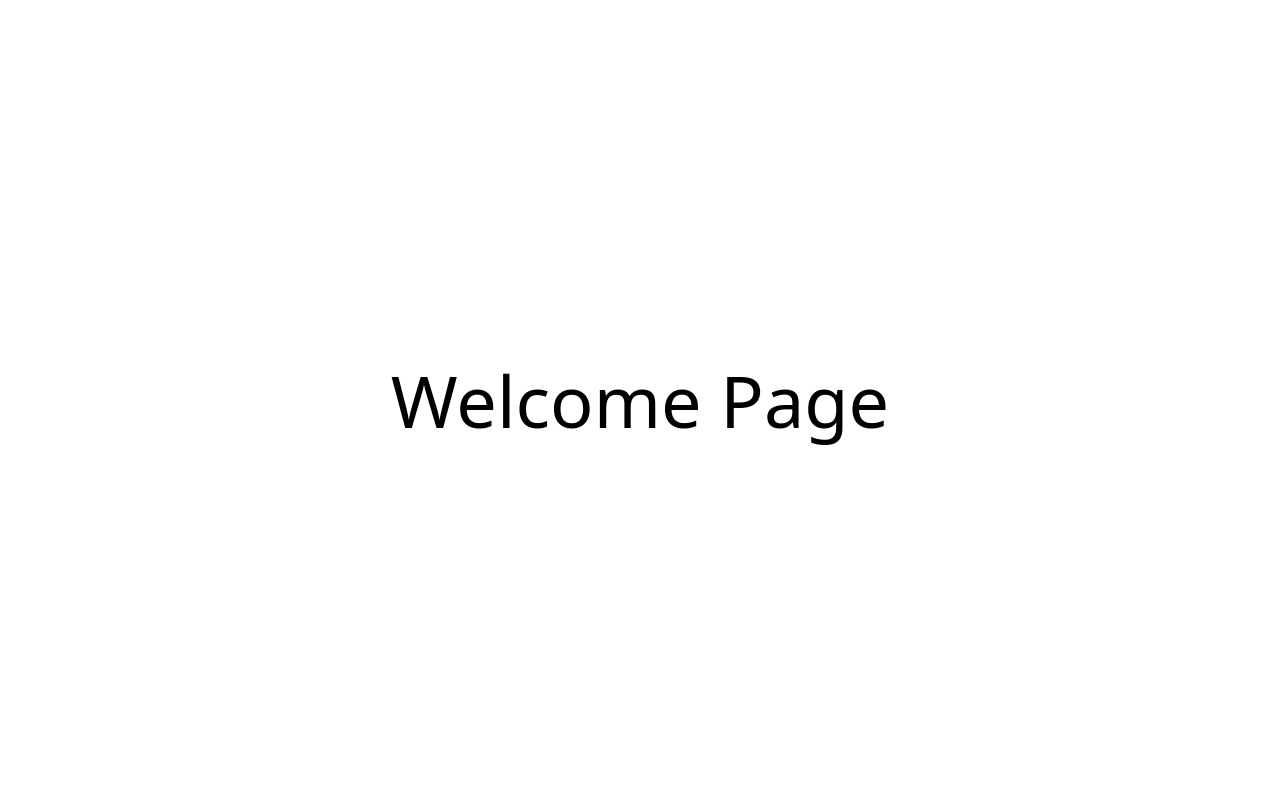
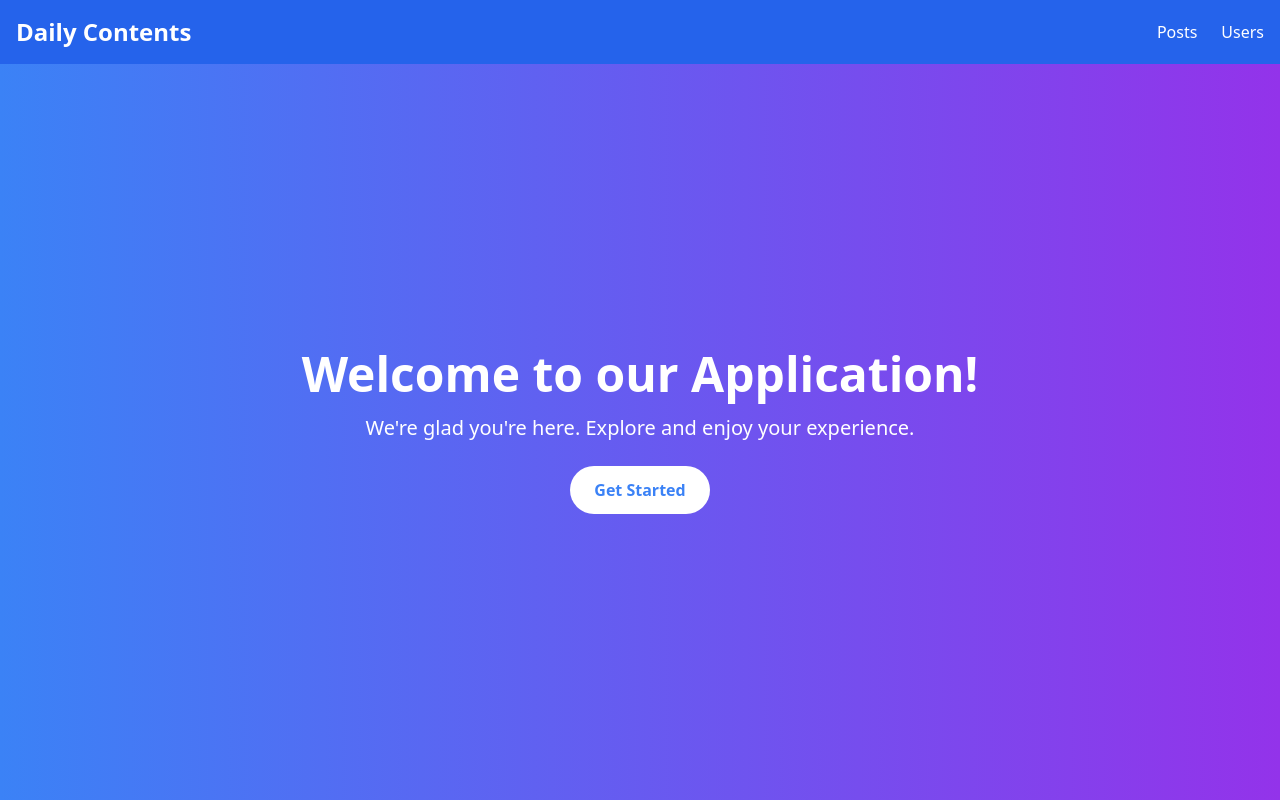
Before and after one commit to miftaha/alx-project-0x01-setup, a Next.js app in the folder alx-project-0x01/: page / in a window 1280 px wide. Built offline with nearby package versions, Linux system fonts and the light colour scheme.

Commit message:
Set up navigation between pages

```diff
--- a/alx-project-0x01/components/layout/Header.tsx
+++ b/alx-project-0x01/components/layout/Header.tsx
@@ -1,5 +1,29 @@
+import Link from 'next/link'
+
 const Header: React.FC = () => {
-  return <header className="p-4 bg-gray-800 text-white">Header</header>
+  return (
+    <header className="bg-blue-600 text-white shadow-md py-4">
+      <div className="container mx-auto flex justify-between items-center px-4">
+        <h3 className="font-bold text-2xl">
+          <Link href="/">Daily Contents</Link>
+        </h3>
+        <nav>
+          <ul className="flex space-x-6">
+            <li className="hover:underline">
+              <Link href="/posts">Posts</Link>
+            </li>
+            <li className="hover:underline">
+              {/* public/assets/images components/common/Button.tsx
+              components/common/PostCard.tsx components/layout/Header.tsx
+              components/layout/Footer.tsx pages/posts/index.tsx
+              pages/users/index.tsx */}
+              <Link href="/users">Users</Link>
+            </li>
+          </ul>
+        </nav>
+      </div>
+    </header>
+  )
 }
 
 export default Header
--- a/alx-project-0x01/pages/index.tsx
+++ b/alx-project-0x01/pages/index.tsx
@@ -1,17 +1,28 @@
+import Header from '@/components/layout/Header'
+
 const Home: React.FC = () => {
   return (
-    <div className="flex justify-center items-center h-screen">
-      <h1 className="text-7xl font-thin">Welcome Page</h1>
+    <div className="flex flex-col h-screen">
+      <Header />
+      <main className="flex-grow flex items-center justify-center bg-gradient-to-r from-blue-500 to-purple-600">
+        <div className="text-center">
+          <h1 className="text-5xl font-bold text-white">
+            Welcome to our Application!
+          </h1>
+          <p className="mt-4 text-xl text-white">
+            We're glad you're here. Explore and enjoy your experience.
+          </p>
+          <button className="mt-6 px-6 py-3 bg-white text-blue-500 rounded-full font-semibold hover:bg-gray-200 transition">
+            Get Started
+          </button>
+          {/* public/assets/images components/common/Button.tsx
+          components/common/PostCard.tsx components/layout/Header.tsx
+          components/layout/Footer.tsx pages/posts/index.tsx
+          pages/users/index.tsx */}
+        </div>
+      </main>
     </div>
   )
 }
 
-//  public/assets/images
-//  components/common/Button.tsx
-//  components/common/PostCard.tsx
-//  components/layout/Header.tsx
-//   components/layout/Footer.tsx
-//  pages/posts/index.tsx
-//  pages/users/index.ts`
-
 export default Home
```
